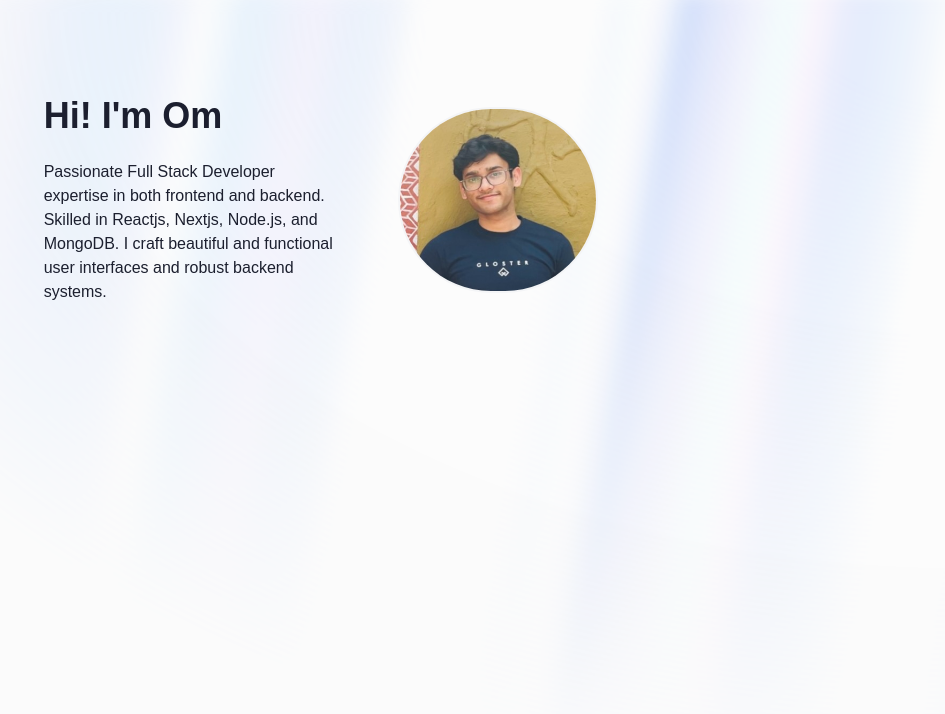
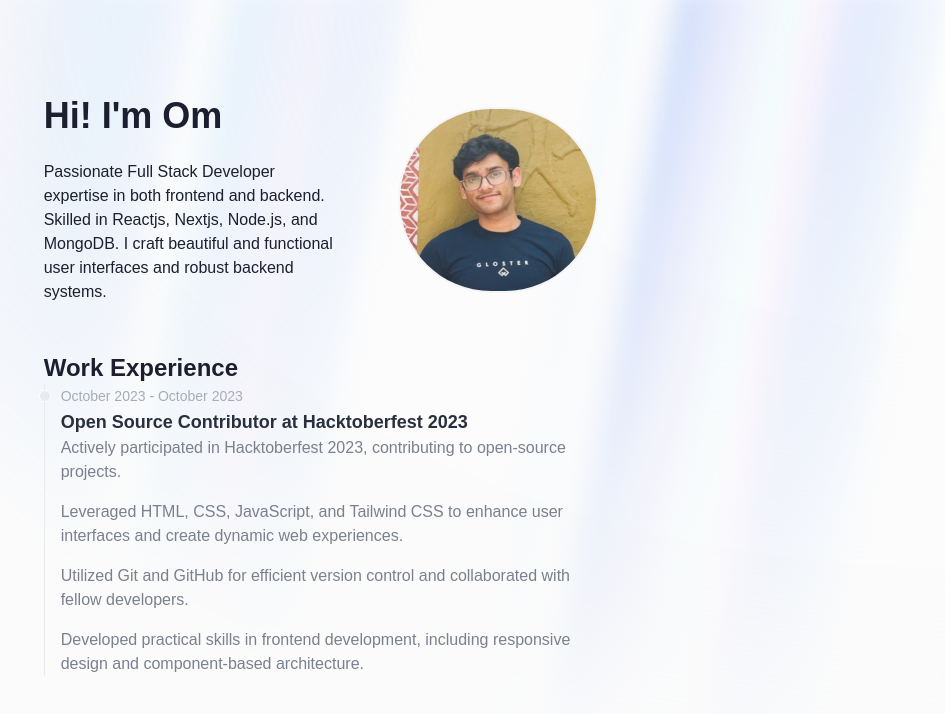
Before and after one commit to om453/personal-portfolio, a Next.js app: page / in a window 1280 px wide. Shown: the top 714 px of the page, without its empty margins (319-1264 px from the left). Built offline with nearby package versions, Linux system fonts and the light colour scheme.

Commit message:
added work experience section

```diff
--- a/app/page.tsx
+++ b/app/page.tsx
@@ -1,10 +1,12 @@
 
-import Intro from'../components/intro';
+import WorkExperience from '@/components/WorkExperience';
+import Intro from'../components/Intro';
 export default function Home() {
   return (
       <main className="flex min-h-screen flex-col md:gap-12 gap-8 md:p-24 p-10 relative overflow-hidden lg:w-7/12 sm:w-full mx-auto">
         <div className="fixed inset-0 pointer-events-none light-mode-fade-bottom dark:fade-bottom z-10 bg-white/10 dark:bg-black/10" />
         <Intro />
+        <WorkExperience />
       </main>
   );
 }
--- /dev/null
+++ b/components/WorkExperience.tsx
@@ -0,0 +1,56 @@
+import React from "react";
+
+const WorkExperience = () => {
+
+interface WorkExperienceItem {
+    startDate: string;
+    endDate?: string;
+    companyName: string;
+    companyLogo?: string;
+    jobTitle: string;
+    description: string[];
+    companyLink?: string;
+  }
+
+  const workExperienceData: WorkExperienceItem[] = [
+    {
+        startDate: "October 2023",
+        endDate: "October 2023",
+        companyName: "Hacktoberfest 2023",
+        jobTitle: "Open Source Contributor",
+        description: [
+            "Actively participated in Hacktoberfest 2023, contributing to open-source projects.",
+            "Leveraged HTML, CSS, JavaScript, and Tailwind CSS to enhance user interfaces and create dynamic web experiences.",
+            "Utilized Git and GitHub for efficient version control and collaborated with fellow developers.",
+            "Developed practical skills in frontend development, including responsive design and component-based architecture.",
+        ],
+    }
+  ];
+
+
+  return (
+    <div>
+      <h1 className="text-2xl font-bold">Work Experience</h1>
+      <ol className="relative border-s border-gray-200 dark:border-gray-700">
+        {workExperienceData.map((experience, index) => (
+            <li key={index} className="mb-10 ms-4">
+                <div className="absolute w-3 h-3 bg-gray-200 rounded-full mt-1.5 -start-1.5 border border-white dark:border-gray-900 dark:bg-gray-700"></div>
+                <time className="mb-1 text-sm font-normal leading-none text-gray-400 dark:text-gray-500">
+                    {experience.startDate} - {experience.endDate}
+                </time>
+                <h3 className="text-lg font-semibold text-gray-900 dark:text-white">
+                    {experience.jobTitle} at {experience.companyName}
+                </h3>
+                {experience.description.map((desc, descIndex) => (
+                    <p key={descIndex} className="mb-4 text-base font-normal text-gray-500 dark:text-gray-400">
+                        {desc}
+                    </p>
+                ))}
+            </li>
+        ))}
+      </ol>
+    </div>
+  );
+};
+
+export default WorkExperience;
```
